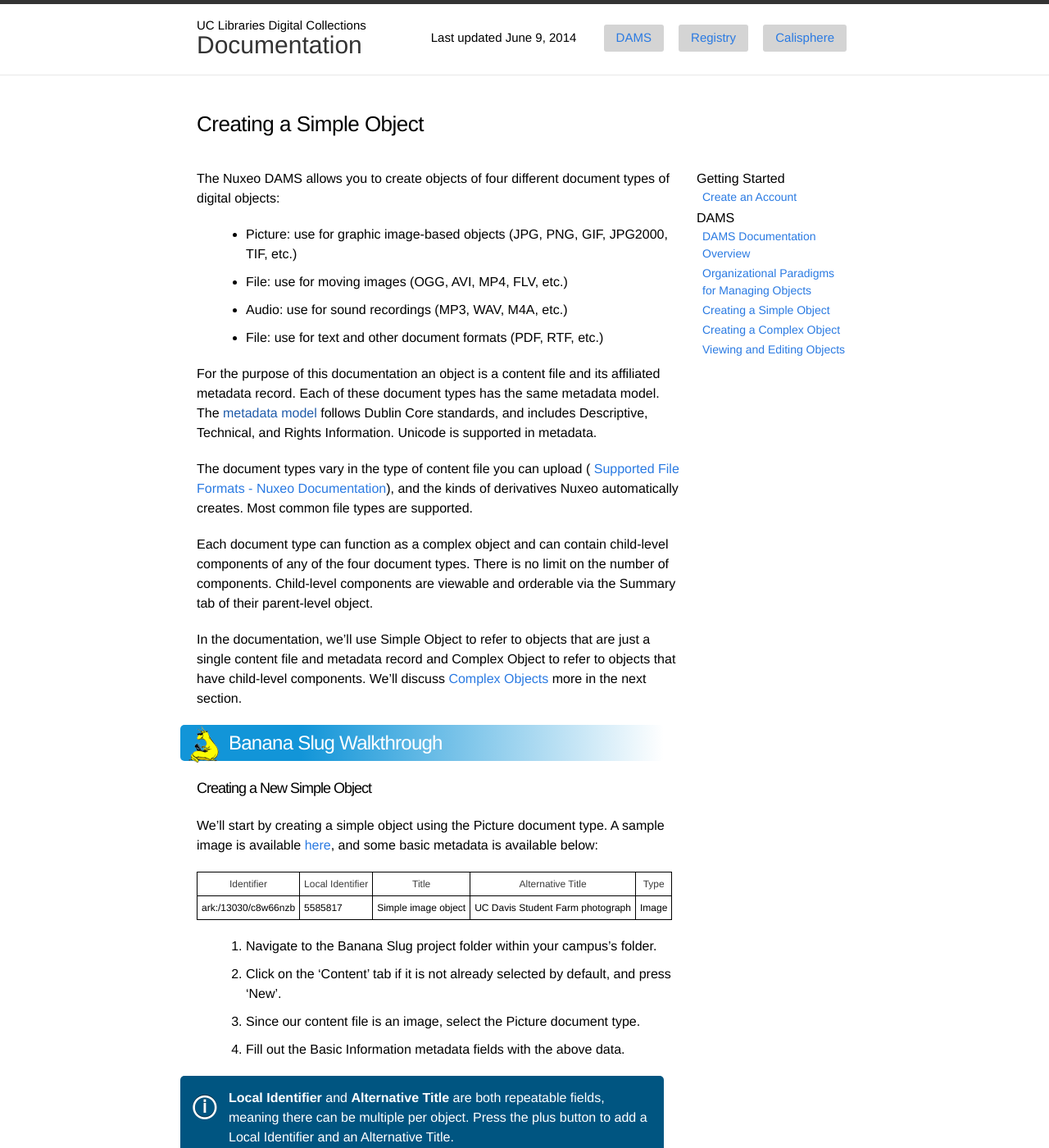
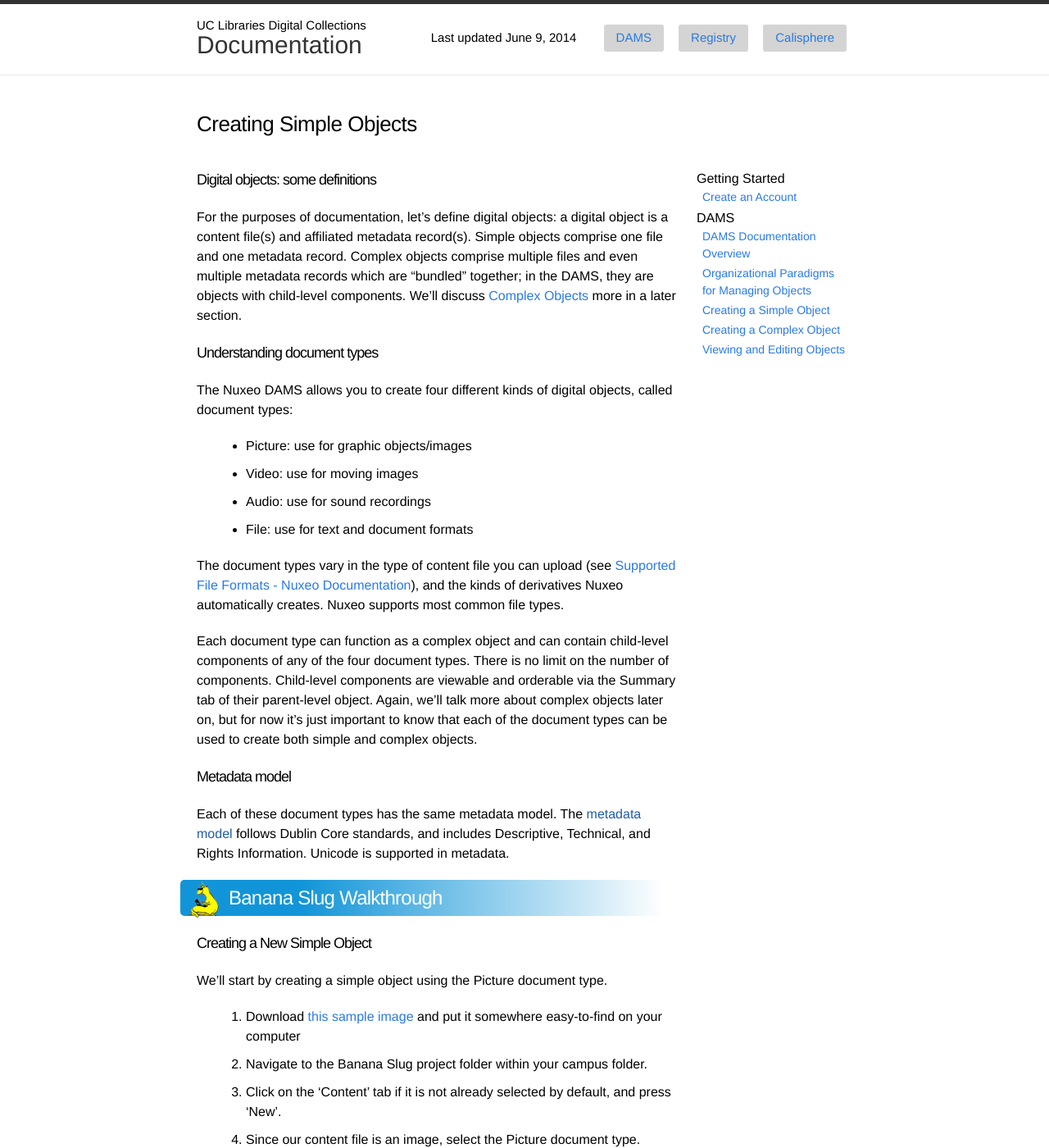
Before and after one commit to ucldc/ucldc-docs, a Jekyll site: the page built from docs/dams/create-objects.md, in a window 1280 px wide and 1400 px high. Shown: the whole window at 82% size. Built offline with Jekyll 4.4.1, drawn with Linux system fonts in a browser that asks for light colours; nearby versions of some CDN libraries; some of the changed text lies outside the part shown.

Commit message:
Update create-objects.md
Sherri's edits to the object page

```diff
--- a/docs/dams/create-objects.md
+++ b/docs/dams/create-objects.md
@@ -1,40 +1,48 @@
 ---
 layout: doc
-title: Creating a Simple Object
+title: Creating Simple Objects
 next_section: dams/complex-objects
 prev_section: dams/organization
 permalink: /create-objects/
 ---
 
-The Nuxeo DAMS allows you to create objects of four different document types of digital objects:
+#### Digital objects: some definitions
 
-- Picture: use for graphic image-based objects (JPG, PNG, GIF, JPG2000, TIF, etc.)
-- File: use for moving images (OGG, AVI, MP4, FLV, etc.)
-- Audio: use for sound recordings (MP3, WAV, M4A, etc.)
-- File: use for text and other document formats (PDF, RTF, etc.)
+For the purposes of documentation, let's define digital objects: a digital object is a content file(s) and affiliated metadata record(s). Simple objects comprise one file and one metadata record. Complex objects comprise multiple files and even multiple metadata records which are "bundled" together; in the DAMS, they are objects with child-level components. We'll discuss [Complex Objects]({{ site.url }}{{ site.url }}/docs/dams/complex-objects/) more in a later section.
 
-For the purpose of this documentation an object is a content file and its affiliated metadata record. Each of these document types has the same metadata model. The [metadata model]() follows Dublin Core standards, and includes Descriptive, Technical, and Rights Information. Unicode is supported in metadata.
 
-The document types vary in the type of content file you can upload (<a href="http://doc.nuxeo.com/display/public/USERDOC/Supported+File+Formats" target="_blank"> Supported File Formats - Nuxeo Documentation</a>), and the kinds of derivatives Nuxeo automatically creates. Most common file types are supported.
+#### Understanding document types
 
-Each document type can function as a complex object and can contain child-level components of any of the four document types. There is no limit on the number of components. Child-level components are viewable and orderable via the Summary tab of their parent-level object.
+The Nuxeo DAMS allows you to create four different kinds of digital objects, called document types:
 
-In the documentation, we'll use Simple Object to refer to objects that are just a single content file and metadata record and Complex Object to refer to objects that have child-level components. We'll discuss [Complex Objects]({{ site.url }}{{ site.url }}/docs/dams/complex-objects/) more in the next section.
+- Picture: use for graphic objects/images
+- Video: use for moving images
+- Audio: use for sound recordings
+- File: use for text and document formats
+
+The document types vary in the type of content file you can upload (see <a href="http://doc.nuxeo.com/display/public/USERDOC/Supported+File+Formats" target="_blank">Supported File Formats - Nuxeo Documentation</a>), and the kinds of derivatives Nuxeo automatically creates. Nuxeo supports most common file types.
+
+Each document type can function as a complex object and can contain child-level components of any of the four document types. There is no limit on the number of components. Child-level components are viewable and orderable via the Summary tab of their parent-level object. Again, we'll talk more about complex objects later on, but for now it's just important to know that each of the document types can be used to create both simple and complex objects.
+
+#### Metadata model
+
+Each of these document types has the same metadata model. The [metadata model]() follows Dublin Core standards, and includes Descriptive, Technical, and Rights Information. Unicode is supported in metadata.
 
 <div class="walkthrough">Banana Slug Walkthrough</div>
 
 #### Creating a New Simple Object
 
-We'll start by creating a simple object using the Picture document type. A sample image is available <a href="{{ site.url }}{{ site.baseurl }}/images/Medium_uc-davis-student-farm-49.jpg" download>here</a>, and some basic metadata is available below:
+We'll start by creating a simple object using the Picture document type.
+
+1. Download <a href="{{ site.url }}{{ site.baseurl }}/images/Medium_uc-davis-student-farm-49.jpg" download>this sample image</a> and put it somewhere easy-to-find on your computer
+2. Navigate to the Banana Slug project folder within your campus folder.
+2. Click on the 'Content' tab if it is not already selected by default, and press 'New'.
+3. Since our content file is an image, select the Picture document type.
+4. Fill out the Basic Information metadata fields with the following data:
 
 | Identifier          | Local Identifier | Title               | Alternative Title                | Type  |
 |---------------------|------------------|---------------------|----------------------------------|-------|
 | ark:/13030/c8w66nzb | 5585817          | Simple image object | UC Davis Student Farm photograph | Image |
-
-1. Navigate to the Banana Slug project folder within your campus's folder.
-2. Click on the 'Content' tab if it is not already selected by default, and press 'New'.
-3. Since our content file is an image, select the Picture document type.
-4. Fill out the Basic Information metadata fields with the above data.
 
 <div class="note"><p><b>Local Identifier</b> and <b>Alternative Title</b> are both repeatable fields, meaning there can be multiple per object. Press the plus button to add a Local Identifier and an Alternative Title.</p><p><b>Date</b> and <b>Creator</b> are both repeatable groups of fields, these are denoted by a light grey border. Press the plus button to see the fields in a group.</p></div>
 
@@ -63,8 +71,8 @@
 </table>
 
 <ol start="6">
-  <li>Finally, upload the content file. Press 'Choose File', find the file in your filesystem, and then press 'Open'.</li>
-  <li>Press 'Create'.</li>
+  <li>Finally, upload the sample content file you downloaded earlier. Select 'Upload', find the file in your filesystem, and then press 'Open'.</li>
+  <li>Scroll down and press 'Create'.</li>
 </ol>
 
 <p>You should then be directed to that object's page, with the 'Summary' tab selected, as shown in the below screenshot. In the hierarchy sidebar, you should see your new object underneath the Banana Slug folder. Under the metadata section of the Summary tab, you should see the metadata you inputted. The next section discusses editing objects in the DAMS.</p>
@@ -74,4 +82,4 @@
 </a>
 <br>(click to enlarge)
 
-<div class="note">There are no required fields on an object page, meaning that metadata entry and content upload can happen in any order convenient to your workflow. You could create a bunch of objects and only upload their content files, and then go back through and input metadata. Or vice-versa: you could create a bunch of objects with complete metadata records, and as you digitize your content, upload the files to the appropriate objects.</div>
+<div class="note">There are no required fields on an object page, meaning that metadata entry and content upload can happen in any order convenient to your workflow. You could create several objects and only upload their content files, and then go back through and input metadata. Or vice-versa: you could create several objects with complete metadata records, and as you digitize your content, upload the files to the appropriate objects.</div>
```
